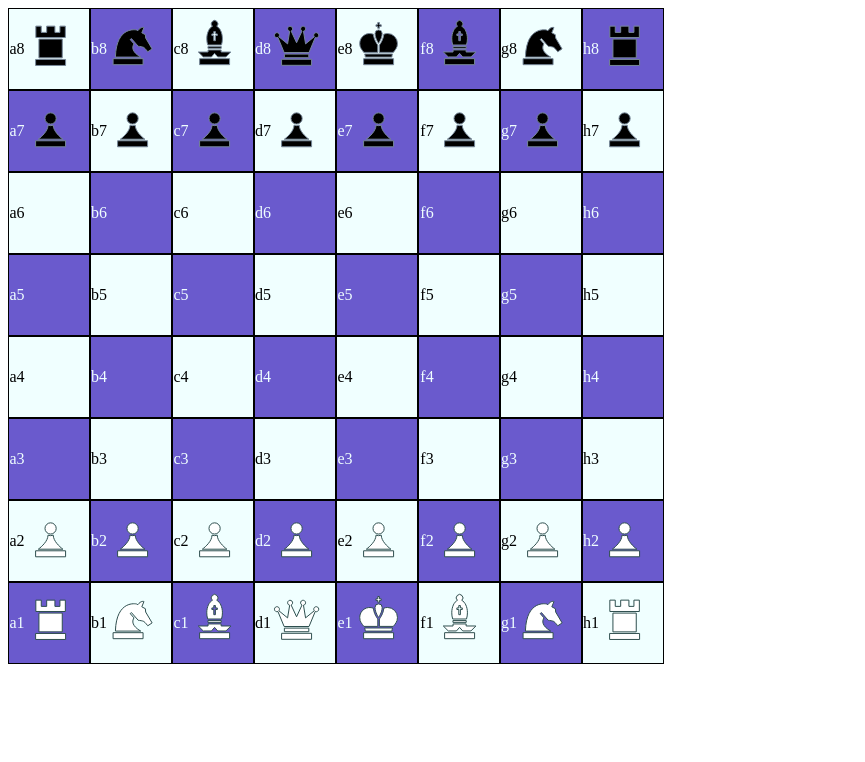
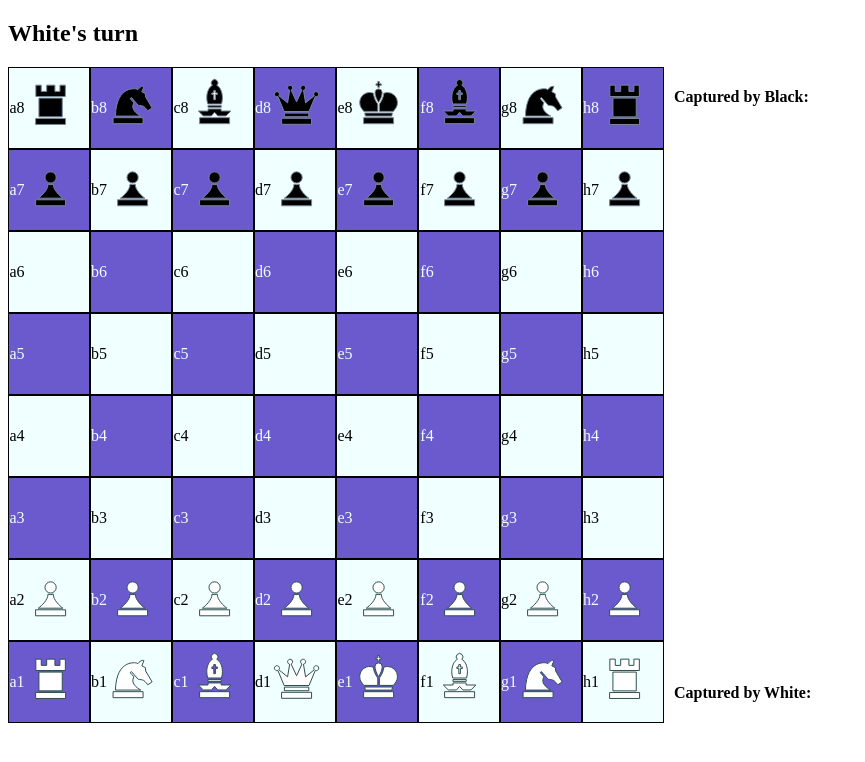
Before and after one commit to ktconstantin/chess-app, a React (Create React App) app: page / in a window 1280 px wide. Shown: the top 762 px of the page, without its empty margins (0-865 px from the left). Built offline with nearby package versions, Linux system fonts and the light colour scheme.

Commit message:
implemented pawn promotion via onClick on captured piece component

```diff
--- a/src/classes/Piece.ts
+++ b/src/classes/Piece.ts
@@ -39,4 +39,14 @@ export default class Piece {
   setPosition(newPosition: {row: number, column: number} | null) {
     this.position = newPosition;
   }
+
+  canPromote() {
+    return (
+      this.type === 'pawn' &&
+      this.position !== null && (
+        (this.color === 'black' && this.position.row === 7) ||
+        (this.color === 'white' && this.position.row === 0)
+      )
+    );
+  }
 }
--- a/src/components/CapturedPiece.tsx
+++ b/src/components/CapturedPiece.tsx
@@ -9,11 +9,18 @@ import {
 } from "react-icons/gi";
 
 interface CapturedPieceProps {
+  index: number,
   color: string,
   type: string,
+  handleCapturedPieceClick: Function,
 }
 
-export default function CapturedPiece({ color, type }: CapturedPieceProps) {
+export default function CapturedPiece({
+  index,
+  color,
+  type,
+  handleCapturedPieceClick,
+ }: CapturedPieceProps) {
 
   let icon = null;
   let iconStyle = '';
@@ -46,7 +53,10 @@ export default function CapturedPiece({ color, type }: CapturedPieceProps) {
   }
 
   return (
-    <div className="captured-piece">
+    <div
+      className="captured-piece"
+      onClick={() => handleCapturedPieceClick(index, color, type)}
+    >
       {icon}
     </div>
   )
--- a/src/components/CapturedPieces.tsx
+++ b/src/components/CapturedPieces.tsx
@@ -1,38 +1,60 @@
-import React from 'react';
+import React, { useState } from 'react';
 import Piece from '../classes/Piece';
 import CapturedPiece from './CapturedPiece';
 
+// interface CapturedPiecesProps {
+//   pieces: Piece[];
+// }
+
 interface CapturedPiecesProps {
-  pieces: Piece[];
+  black: Piece[],
+  white: Piece[],
+  canPromote: boolean,
+  handleCapturedPieceClick: Function,
 }
 
-export default function CapturedPieces({ pieces }: CapturedPiecesProps) {
-  const blackPieces = pieces.filter(piece => piece.color === 'black');
-  const whitePieces = pieces.filter(piece => piece.color === 'white');
+export default function CapturedPieces({
+  black,
+  white,
+  canPromote,
+  handleCapturedPieceClick,
+ }: CapturedPiecesProps) {
+  // const blackPieces = pieces.filter(piece => piece.color === 'black');
+  // const whitePieces = pieces.filter(piece => piece.color === 'white');
 
   return (
     <div className="captured-pieces">
       <div className="captured-pieces__subcontainer">
         <h4>Captured by Black:</h4>
         <div className="captured-pieces__pieces-display">
-          {whitePieces.length > 0 && whitePieces.map((piece, index) => (
+          {white.length > 0 && white.map((piece, index) => (
             <CapturedPiece
               key={index}
+              index={index}
               color={piece.color}
               type={piece.type}
+              handleCapturedPieceClick={handleCapturedPieceClick}
             />
           ))}
         </div>
       </div>
 
       <div className="captured-pieces__subcontainer">
+        {canPromote && (
+          <div>Click on a piece to promote your pawn to</div>
+        )}
+      </div>
+
+      <div className="captured-pieces__subcontainer">
         <h4>Captured by White:</h4>
         <div className="captured-pieces__pieces-display">
-          {blackPieces.length > 0 && blackPieces.map((piece, index) => (
+          {black.length > 0 && black.map((piece, index) => (
             <CapturedPiece
               key={index}
+              index={index}
               color={piece.color}
               type={piece.type}
+              handleCapturedPieceClick={handleCapturedPieceClick}
             />
           ))}
         </div>
--- a/src/components/Game.tsx
+++ b/src/components/Game.tsx
@@ -8,7 +8,9 @@ import CapturedPieces from './CapturedPieces';
 const initialBoard = new Board();
 const initialLegalMoves: Square[] = [];
 const initialPosition = {row: 99, column: 99}
-const initialCapturedPieces: Piece[] = [];
+//const initialCapturedPieces: Piece[] = [];
+const initialCapturedPieces: {black: Piece[], white: Piece[]} = {black: [], white: []};
+const initialPromotionOptions: Piece[] = [];
 
 export default function Game() {
   const [board, setBoard] = useState(initialBoard.squares);
@@ -16,6 +18,9 @@ export default function Game() {
   const [legalMoves, setLegalMoves] = useState(initialLegalMoves);
   const [lastPositionClicked, setLastPositionClicked] = useState(initialPosition);
   const [capturedPieces, setCapturedPieces] = useState(initialCapturedPieces);
+  const [canPromote, setCanPromote] = useState(false);
+  const [promotionPosition, setPromotionPosition] = useState(initialPosition);
+  const [promotionOptions, setPromotionOptions] = useState(initialPromotionOptions);
 
   function changeSideToMove() {
     if (sideToMove === 'white') {
@@ -26,9 +31,24 @@ export default function Game() {
   }
 
   function addCapturedPiece(piece: Piece) {
-    const newCapturedPieces = capturedPieces.slice();
-    newCapturedPieces.push(piece);
-    setCapturedPieces(newCapturedPieces);
+    //const newCapturedPieces = capturedPieces.slice();
+
+    const newCapturedBlackPieces = capturedPieces.black.slice();
+    const newCapturedWhitePieces = capturedPieces.white.slice();
+
+    if (piece.color === 'black') {
+      newCapturedBlackPieces.push(piece);
+    } else if (piece.color === 'white') {
+      newCapturedWhitePieces.push(piece);
+    }
+
+    setCapturedPieces({
+      black: newCapturedBlackPieces,
+      white: newCapturedWhitePieces,
+    });
+
+    // newCapturedPieces.push(piece);
+    // setCapturedPieces(newCapturedPieces);
   }
 
   function removeCapturedPiece() {
@@ -45,6 +65,55 @@ export default function Game() {
     });
 
     setBoard(newBoard);
+  }
+
+  // function handlePromotionSelect(value: string) {
+  //   const [color, type] = [value.split(' ')[0], value.split(' ')[1]];
+  //   const newCapturedPieces = Object.assign({}, capturedPieces);
+  //   const newBoard = board.slice();
+
+  //   let newPiece;
+
+  //   if (color === 'black') {
+  //     const indexToSplice = newCapturedPieces.black.findIndex(piece => piece.type === type);
+  //     newPiece = newCapturedPieces.black.splice(indexToSplice, 1)[0];
+  //   } else {
+  //     const indexToSplice = newCapturedPieces.white.findIndex(piece => piece.type === type);
+  //     newPiece = newCapturedPieces.black.splice(indexToSplice, 1)[0];
+  //   }
+
+  //   newBoard[promotionPosition.row][promotionPosition.column].setPiece(newPiece);
+  //   setBoard(newBoard);
+  //   setCapturedPieces(newCapturedPieces);
+  //   setPromotionPosition(initialPosition);
+  //   setCanPromote(false);
+  // }
+
+  function handleCapturedPieceClick(index: number, color: string, type: string) {
+    const sideToPromote = board[promotionPosition.row][promotionPosition.column].piece?.color;
+
+    if (!canPromote || sideToPromote !== color) {
+      return;
+    } else {
+      const newBoard = board.slice();
+      const newCapturedPieces = Object.assign({}, capturedPieces);
+
+      let pieceToPlace;
+      if (color === 'black') {
+        pieceToPlace = newCapturedPieces.black[index];
+      } else {
+        pieceToPlace = newCapturedPieces.white[index];
+      }
+
+      newBoard[promotionPosition.row][promotionPosition.column].setPiece(pieceToPlace);
+
+      setCanPromote(false);
+      setPromotionPosition(initialPosition);
+      setPromotionOptions(initialPromotionOptions);
+
+      setBoard(newBoard);
+      setCapturedPieces(newCapturedPieces);
+    }
   }
 
   function handleSquareClick(row: number, column: number) {
@@ -70,6 +139,11 @@ export default function Game() {
       // clicked on a piece
       const piece = clickedSquare.piece;
 
+      if (piece.canPromote()) {
+        // display menu to select captured piece to promote pawn to
+
+      }
+
       if (piece.color === sideToMove) {
         // clicked your own piece => display legal moves if not already shown
         if (clickedSquare.row === lastPositionClicked.row && clickedSquare.column === lastPositionClicked.column) {
@@ -93,12 +167,23 @@ export default function Game() {
         // clicked opponent's piece => capture if legal
         if (legalMoves.includes(clickedSquare)) {
           const newBoard = board.slice();
-          const newCapturedPieces = capturedPieces.slice();
+          const newCapturedPieces = Object.assign({}, capturedPieces);
 
           // capture piece => add to captured pieces
           const pieceToCapture = clickedSquare.piece;
+
+          // is game over?
+          if (pieceToCapture.type === 'king') {
+            alert(`${sideToMove} wins!`);
+          }
+
           pieceToCapture.setAsCaptured();
-          newCapturedPieces.push(pieceToCapture);
+
+          if (pieceToCapture.color === 'black') {
+            newCapturedPieces.black.push(pieceToCapture);
+          } else {
+            newCapturedPieces.white.push(pieceToCapture);
+          }
 
           newBoard[clickedSquare.row][clickedSquare.column].removePiece();
 
@@ -128,25 +213,80 @@ export default function Game() {
     if (piece === null) throw new Error('no piece to move');
 
     newBoard[from.row][from.column].removePiece();
+    piece.setPosition({row: to.row, column: to.column});
+    if (piece.hasMoved === false) piece.setHasMoved();
+    newBoard[to.row][to.column].setPiece(piece);
 
-    piece.setPosition({row: to.row, column: to.column});
+    // check for pawn promotion
+    if (piece.type === 'pawn') {
+      if (
+        (piece.color === 'black' && to.row === 7) ||
+        (piece.color === 'white' && to.row === 0)) {
 
-    if (piece.hasMoved === false) piece.setHasMoved();
+          //promote
+          setCanPromote(true);
+          setPromotionPosition({row: to.row, column: to.column});
 
-    newBoard[to.row][to.column].setPiece(piece);
+          let promotionOptions;
+
+          if (piece.color === 'black') {
+            promotionOptions = capturedPieces.black;
+          } else {
+            promotionOptions = capturedPieces.white;
+          }
+
+          setPromotionOptions(promotionOptions);
+      }
+    }
 
     setBoard(newBoard);
   }
 
-  console.log(capturedPieces);
+  // function handleCapturedPieceClick(index: number, color: string, type: string) {
+  //   if (!canPromote || sideToMove !== color) {
+  //     return;
+  //   } else {
+  //     const newBoard = board.slice();
+  //     const newCapturedPieces = Object.assign({}, capturedPieces);
+
+  //     let targetPiece;
+
+  //     if (color === 'black') {
+  //       targetPiece = newCapturedPieces.black.splice(index, 1);
+  //     } else if (color === 'white') {
+  //       targetPiece = newCapturedPieces.white.splice(index, 1);
+  //     }
+
+  //     setCapturedPieces(newCapturedPieces);
+
+  //     if (targetPiece) {
+  //       const pieceToPlace = targetPiece[0];
+
+  //       newBoard[promotionPosition.row][promotionPosition.column].setPiece(pieceToPlace);
+
+  //       setPromotionPosition(initialPosition);
+  //       setCapturedPieces(newCapturedPieces);
+  //       setBoard(newBoard);
+  //     }
+  //   }
+  // }
 
   return (
     <div className="game">
-      <BoardComponent
-        board={board}
-        handleSquareClick={handleSquareClick}
-      />
-      {capturedPieces.length > 0 && <CapturedPieces pieces={capturedPieces} />}
+      <h2>{`${sideToMove[0].toUpperCase()}${sideToMove.slice(1)}'s turn`}</h2>
+      <div className="board-container">
+        <BoardComponent
+          board={board}
+          handleSquareClick={handleSquareClick}
+        />
+        {/*capturedPieces.length > 0 && <CapturedPieces pieces={capturedPieces} />*/}
+        <CapturedPieces
+          black={capturedPieces.black}
+          white={capturedPieces.white}
+          canPromote={canPromote}
+          handleCapturedPieceClick={handleCapturedPieceClick}
+        />
+      </div>
     </div>
   )
 }
--- a/src/css/app.css
+++ b/src/css/app.css
@@ -1,6 +1,6 @@
 @import-normalize;
 
-.game {
+.board-container {
   display: flex;
 }
 
@@ -8,6 +8,7 @@
   display: flex;
   flex-direction: column;
   justify-content: space-between;
+  margin-left: 10px;
 }
 
 .board {
```
